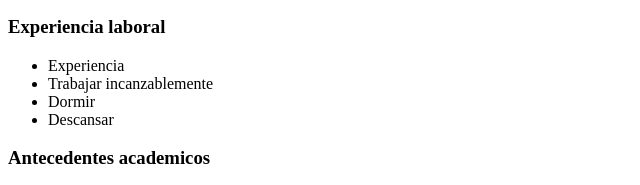
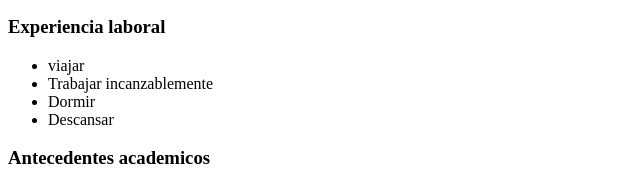
Before and after one commit to Zulema-Rodriguez/CV, a plain HTML site: page index.html in a window 1280 px wide. Shown: the part 498-683 px from the top of the page, 0-640 px from the left. Drawn offline with Linux system fonts and the light colour scheme.

Commit message:
experiencia laboral actualizada

```diff
--- a/index.html
+++ b/index.html
@@ -14,7 +14,7 @@
     <p>Lorem ipsum dolor, sit amet consectetur adipisicing elit. Quia quasi pariatur eaque enim. Eum dolores vero ut et tempora quasi id, accusantium architecto illo, aliquam doloribus dicta est voluptate voluptas? Reprehenderit suscipit, amet accusantium dolore natus, sit aliquid obcaecati corporis, error voluptatum cum optio. Obcaecati quam provident hic ut eius, blanditiis ea esse, nam modi, architecto quisquam? Magni facere reprehenderit et possimus! Dolores molestiae ea doloremque amet repellat ipsa perferendis iste error soluta, officia at rem iusto sunt officiis natus exercitationem fugiat reprehenderit, aliquid fugit esse eveniet! Deserunt, perferendis excepturi debitis porro iste voluptatibus deleniti dolorem tempora numquam fugiat placeat!</p>
     <h3>Experiencia laboral</h3>
     <ul>
-        <li>Experiencia</li>
+        <li>viajar</li>
         <li>Trabajar incanzablemente</li>
         <li>Dormir</li>
         <li>Descansar</li>
```
